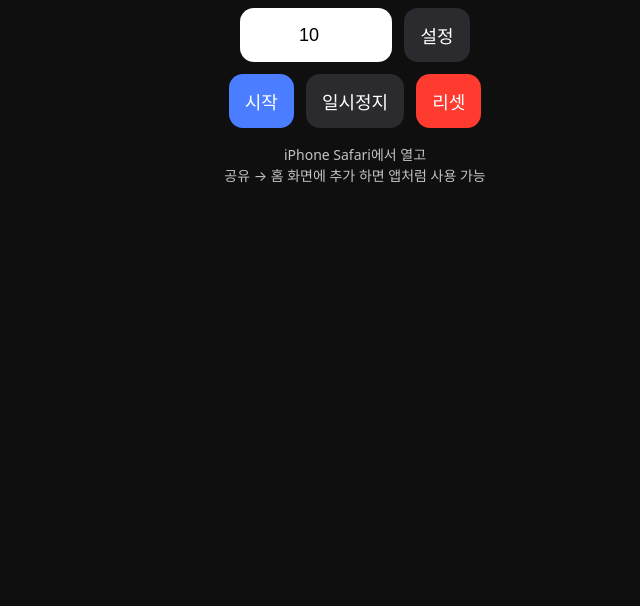
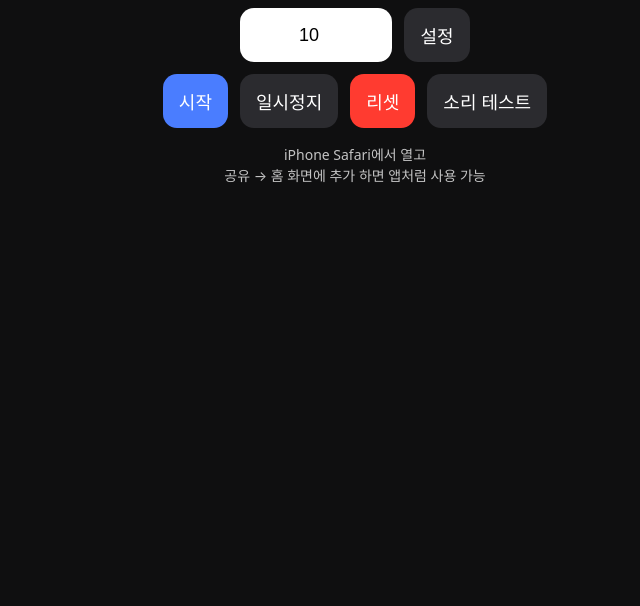
Before and after one commit to ayoungk/chair-timer, a plain HTML site: page index.html in a window 1280 px wide. Shown: the part 194-800 px from the top of the page, without its empty margins (285-925 px from the left). Drawn offline with Linux system fonts and the light colour scheme.

Commit message:
Update index.html

```diff
--- a/index.html
+++ b/index.html
@@ -95,6 +95,7 @@
       <button class="primary" id="startBtn">시작</button>
       <button id="pauseBtn">일시정지</button>
       <button class="danger" id="resetBtn">리셋</button>
+      <button id="beepBtn">소리 테스트</button>
     </div>
 
     <div class="hint">
```
